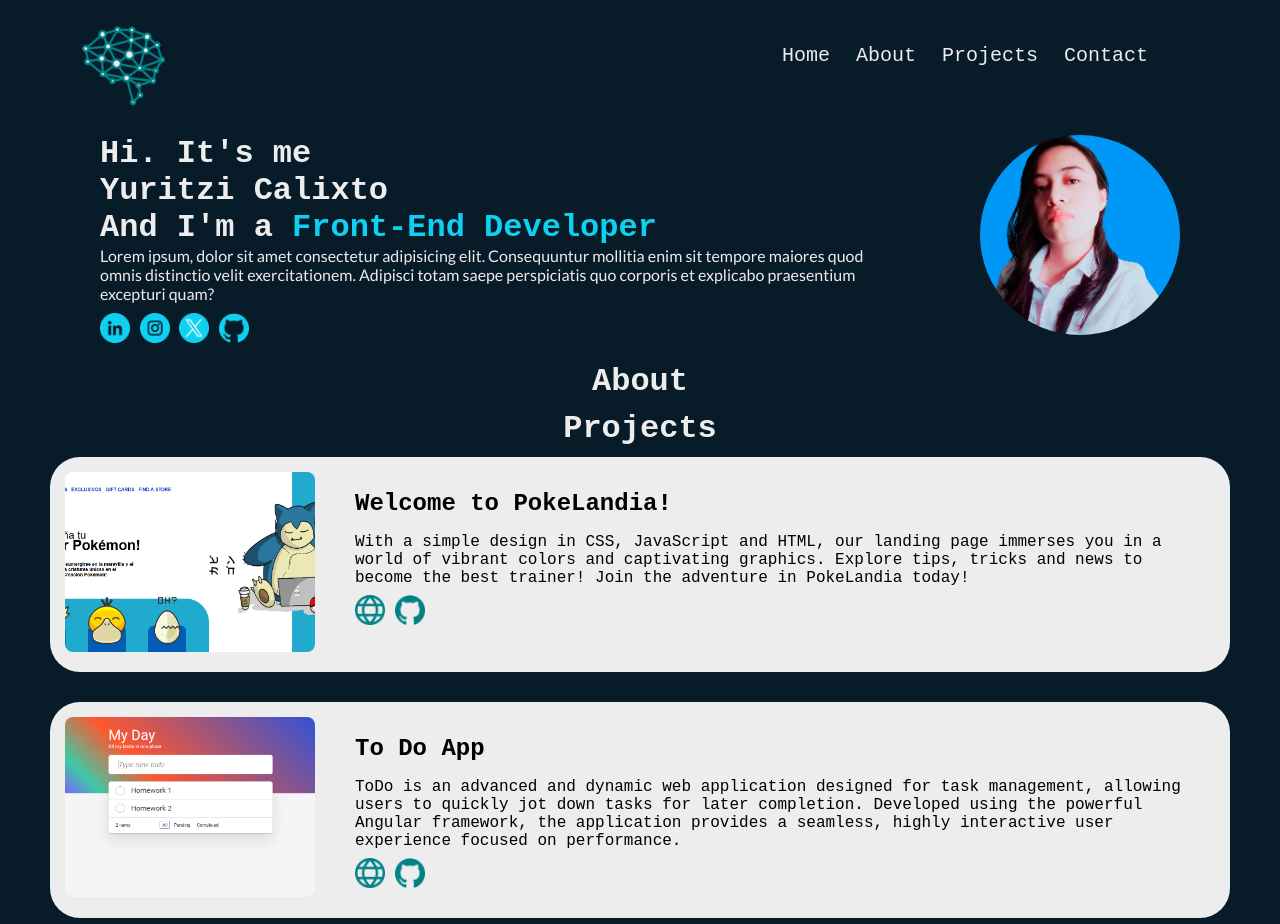
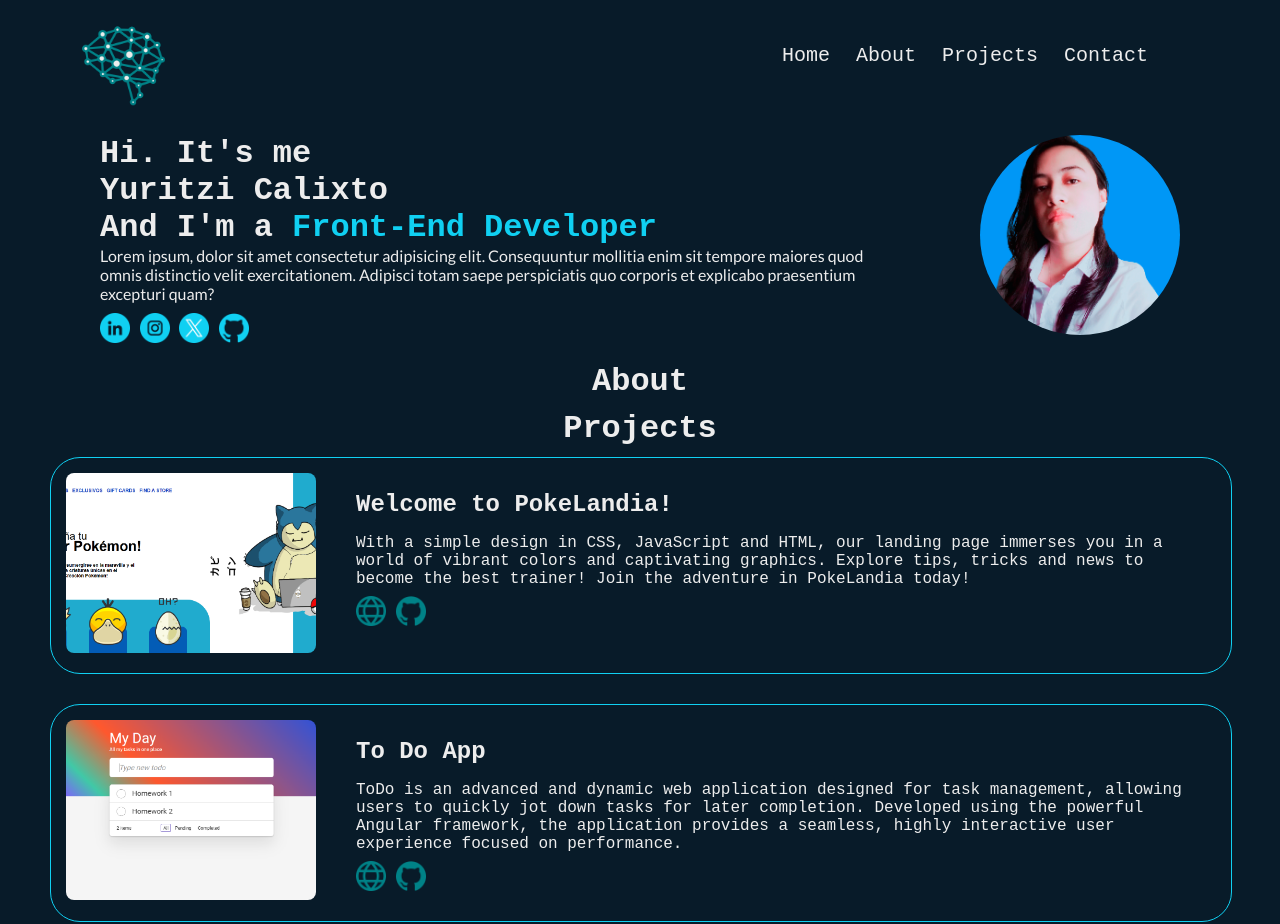
Before and after one commit to yuritzicalixto/portfolio-calixtoyuritzi, a plain HTML site: page index.html in a window 1280 px wide. Shown: the top 924 px of the page. Drawn offline with Linux system fonts and the light colour scheme; a web font is replaced by a local one.

Commit message:
Projects change color

```diff
--- a/css/style.css
+++ b/css/style.css
@@ -136,7 +136,8 @@ body{
 .projects {
     width: 100%;
     height: 100%;
-    background-color: var(--text);
+    background-color: var(--primary);
+    border: 1px solid var(--title);
     /* opacity: 8%; */
     border-radius: 30px;
     margin-bottom: 30px;
@@ -161,10 +162,12 @@ body{
     justify-content: center;
 }
 .pokemon-info h2{
+    color: var(--text);
     padding: 8px 0 8px 0;
 }
 .pokemon-info p{
     padding: 8px 8px 8px 0;
+    color: var(--text);
 }
 
 .pokemon-info{
```
